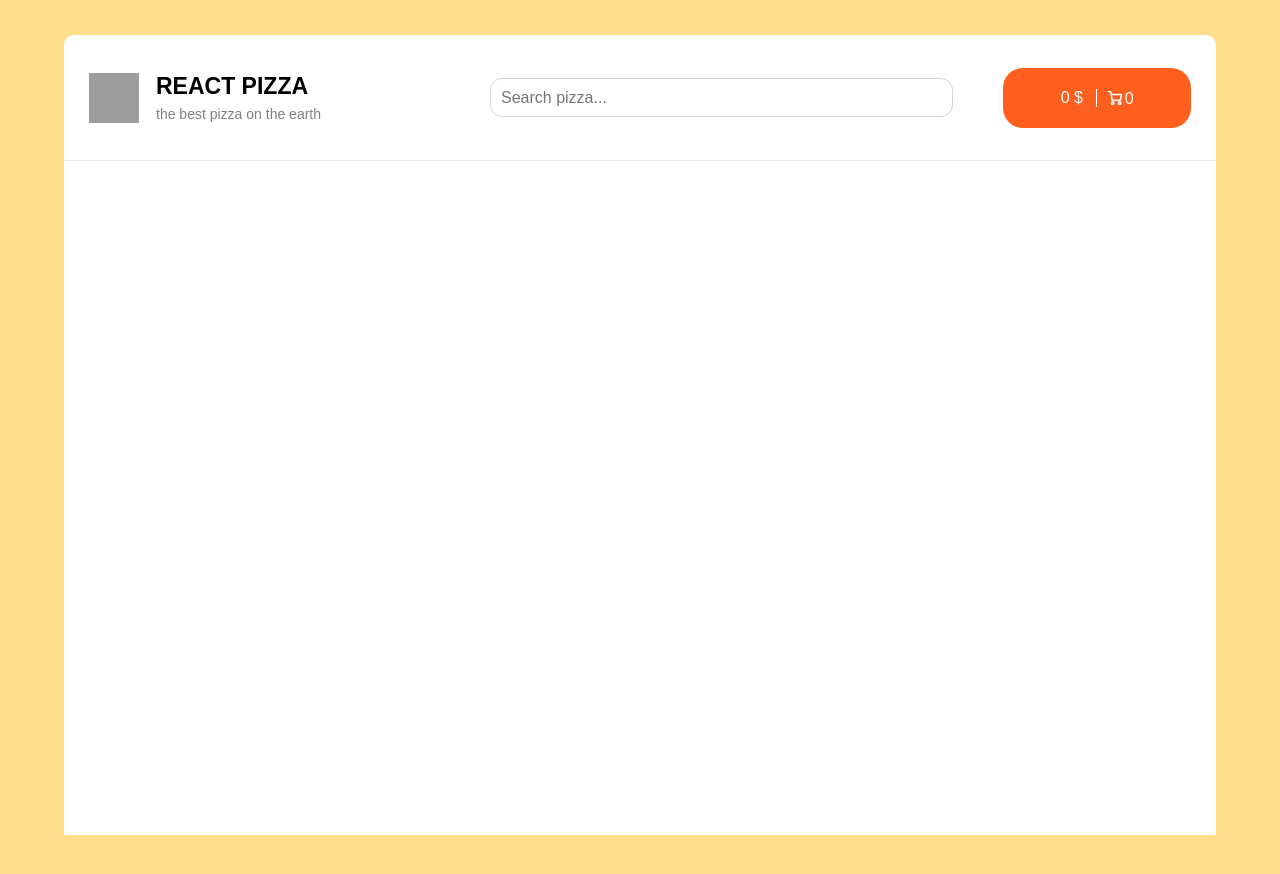
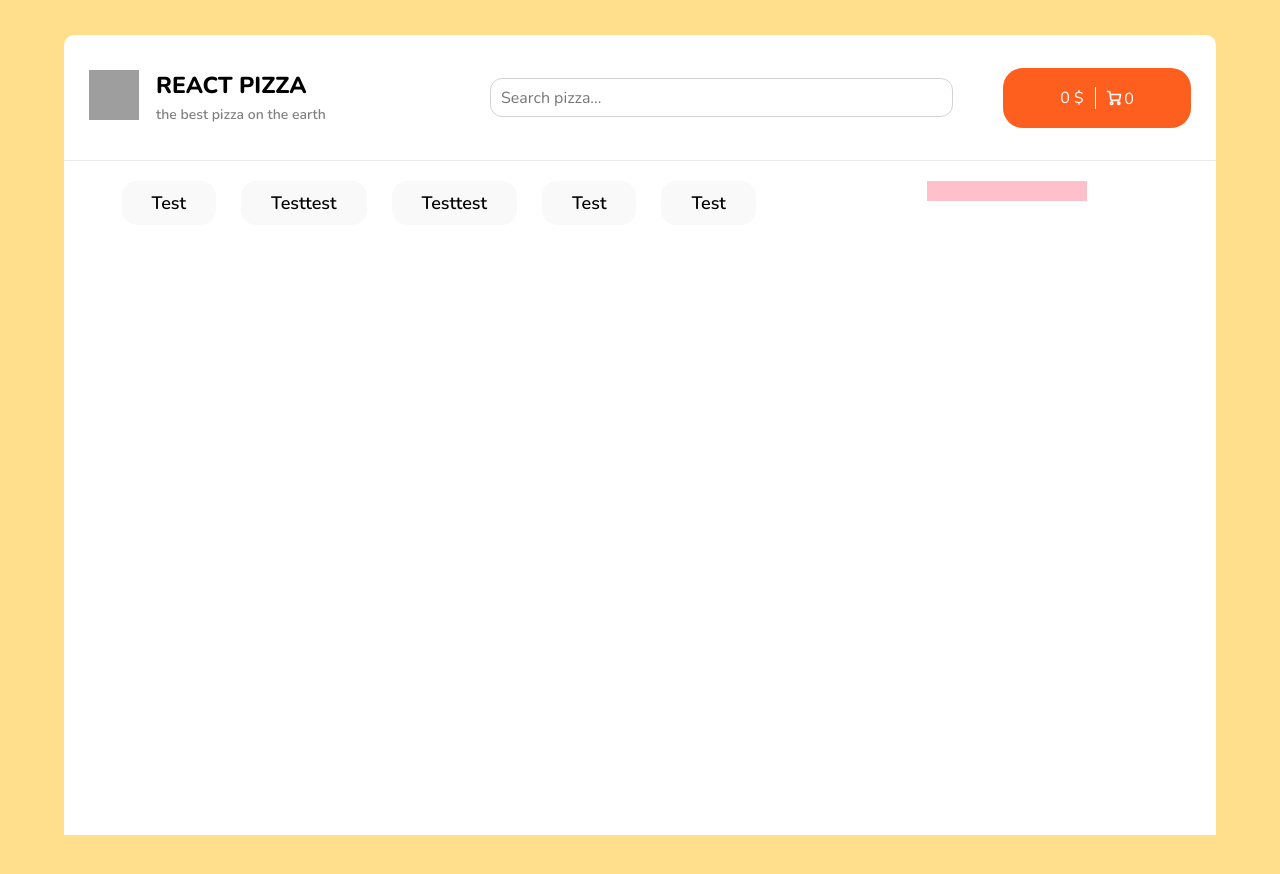
Before and after one commit to Mike525215/react_pizza, a React (Create React App) app in the folder frontend/pizza_app/: page / in a window 1280 px wide. Shown: the top 874 px of the page. Before the commit the page ends 835 px from the top, so only its background shows below. Built offline with nearby package versions, Linux system fonts and the light colour scheme; grey boxes are pictures that could not be loaded.

Commit message:
Made some changes in index, App and Header. Also created new component Categories

```diff
--- a/frontend/pizza_app/public/index.html
+++ b/frontend/pizza_app/public/index.html
@@ -4,6 +4,9 @@
     <meta charset="utf-8" />
     <meta name="viewport" content="width=device-width, initial-scale=1" />
     <title>React App</title>
+    <link rel="preconnect" href="https://fonts.googleapis.com"/>
+    <link rel="preconnect" href="https://fonts.gstatic.com" crossorigin/>
+    <link href="https://fonts.googleapis.com/css2?family=Nunito:wght@300;400;500;600;700;800;900&display=swap" rel="stylesheet"/>
   </head>
   <body>
     <div id="root"></div>
--- a/frontend/pizza_app/src/App.css
+++ b/frontend/pizza_app/src/App.css
@@ -1,7 +1,7 @@
 * {
     padding: 0;
     margin: 0;
-    font-family: Arial;
+    font-family: Nunito, Roboto,system-ui,Tahoma,sans-serif;
 }
 
 body {
--- a/frontend/pizza_app/src/App.js
+++ b/frontend/pizza_app/src/App.js
@@ -1,10 +1,12 @@
 import './App.css';
 import {Header} from './components/Header/Header';
+import {Categories} from './components/Categories/Categories';
 
 const App = () => {
     return (
         <main>
             <Header />
+            <Categories />
         </main>
     )
 };
--- a/frontend/pizza_app/src/components/Categories/Categories.js
+++ b/frontend/pizza_app/src/components/Categories/Categories.js
@@ -0,0 +1,23 @@
+import s from './Categories.module.css';
+
+const Categories = () => {
+    return (
+        <div className={s.wrapper}>
+            <div className={s.categories}>
+                <ul className={s.categoryBlock}>
+                    <li className={s.category}>Test</li>
+                    <li className={s.category}>Testtest</li>
+                    <li className={s.category}>Testtest</li>
+                    <li className={s.category}>Test</li>
+                    <li className={s.category}>Test</li>
+                </ul>
+            </div>
+            <div className={s.sortBlock}>
+
+            </div>
+        </div>
+    );
+
+};
+
+export {Categories};
--- a/frontend/pizza_app/src/components/Categories/Categories.module.css
+++ b/frontend/pizza_app/src/components/Categories/Categories.module.css
@@ -0,0 +1,42 @@
+.wrapper {
+    display: flex;
+    height: 100%;
+    width: 90%;
+    margin: 0 auto;
+    margin-top: 20px;
+}
+
+.categories {
+    display: block;
+    overflow: auto;
+    width: 785px;
+}
+
+.categoryBlock {
+    display: flex;
+    overflow: auto;
+    margin-right: 10px;
+    align-items: center;
+    overflow: auto;
+}
+
+.category {
+    padding: 10px 30px;
+    background: #f9f9f9;
+    list-style: none;
+    margin-right: 25px;
+    display: flex;
+    font-size: 18px;
+    font-weight: 600;
+    align-items: center;
+    justify-content: center;
+    border-radius: 15px;
+
+}
+.sortBlock {
+    width: 160px;
+    height: 20px;
+    background: pink;
+    margin-left: 20px;
+    display: block;
+}
--- a/frontend/pizza_app/src/components/Header/Header.module.css
+++ b/frontend/pizza_app/src/components/Header/Header.module.css
@@ -23,14 +23,15 @@ header {
 
 .mainPart{
     display: block;
-    margin-bottom: 5px;
+    margin-bottom: 2px;
     font-size: 23px;
-    font-weight: 550;
+    font-weight: 800;
 }
 
 .secondPart {
     font-size: 14px;
     color: grey;
+    font-weight: 600;
 }
 
 .searchSection {
```
